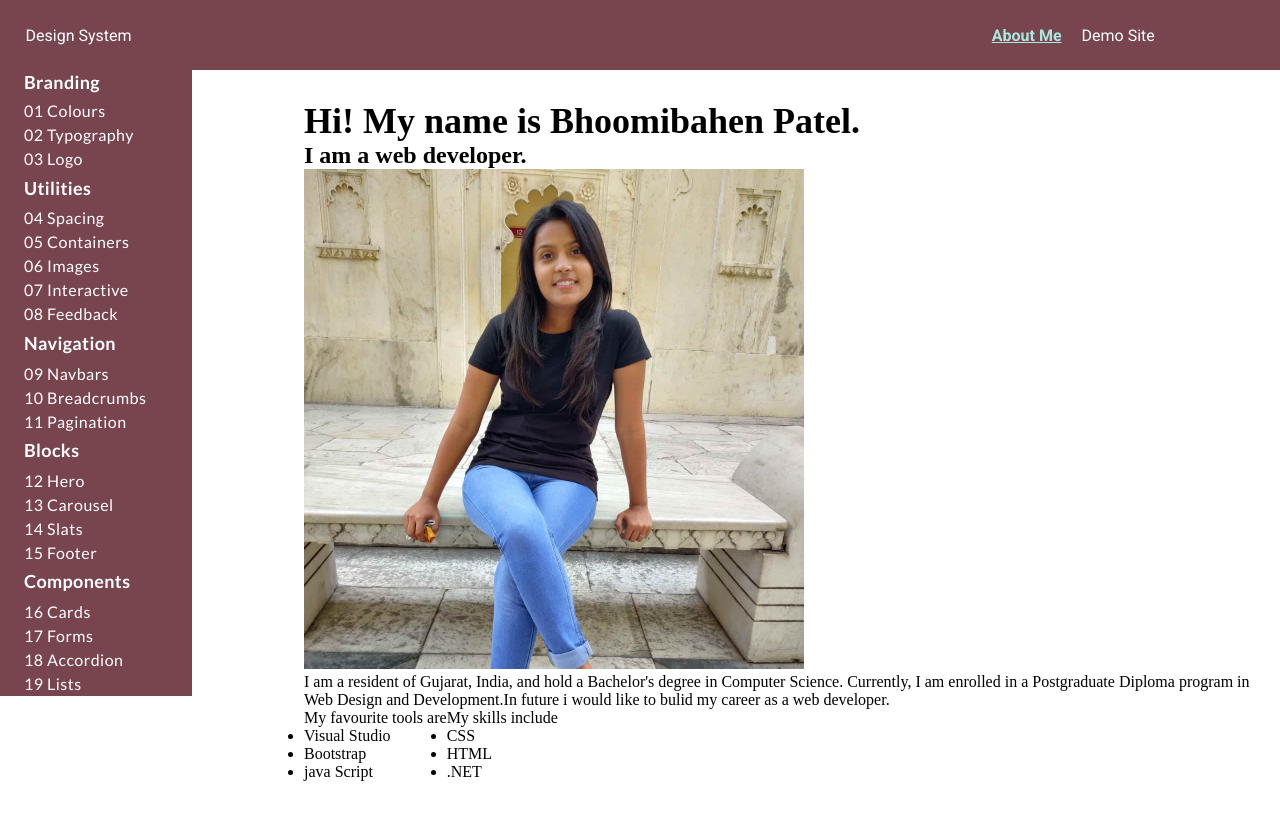
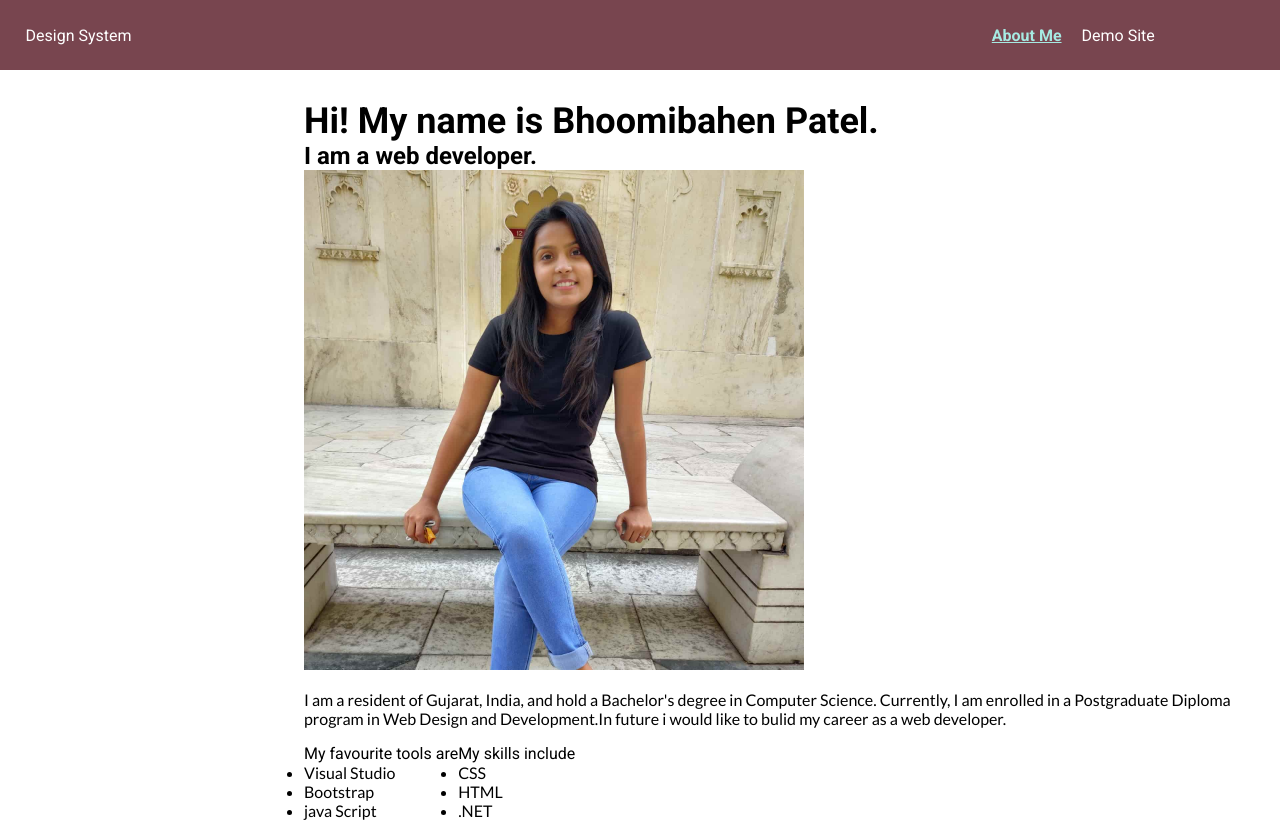
Before and after one commit to nic-dgl309-2024WI/design-system-Bhoomi3637, a plain HTML site: page about-me.html in a window 1280 px wide. Drawn offline with Linux system fonts and the light colour scheme.

Commit message:
Add font family and spacing classes to aboutme

```diff
--- a/about-me.html
+++ b/about-me.html
@@ -33,56 +33,7 @@
         </div>
       </div>
       <!-- Side Bar -->
-      <div class="side__bar u-ff-Lato l-pl-1_5">
-        <ul>
-          <h3 class="sidebar__heading lh-heading u-ls-heading">Branding</h3>
-          <div class="u-lh-body u-ls-body">
-            <li><a href="color.html">01 Colours</a></li>
-            <li><a href="typography.html">02 Typography</a></li>
-            <li><a href="">03 Logo</a></li>
-          </div>
-        </ul>
 
-        <ul>
-          <h3 class="sidebar__heading u-lh-heading u-ls-heading">Utilities</h3>
-          <div class="u-lh-body u-ls-body">
-            <li><a href="spacing.html">04 Spacing </a></li>
-            <li><a href="containers.html">05 Containers </a></li>
-            <li><a href="">06 Images </a></li>
-            <li><a href="">07 Interactive </a></li>
-            <li><a href="">08 Feedback </a></li>
-          </div>
-        </ul>
-
-        <ul>
-          <h3 class="sidebar__heading u-lh-heading u-ls-heading">Navigation</h3>
-          <div class="u-lh-body u-ls-body">
-            <li><a href="">09 Navbars </a></li>
-            <li><a href="">10 Breadcrumbs </a></li>
-            <li><a href="">11 Pagination </a></li>
-          </div>
-        </ul>
-
-        <ul>
-          <h3 class="sidebar__heading u-lh-heading u-ls-heading">Blocks</h3>
-          <div class="u-lh-body u-ls-body">
-            <li><a href="">12 Hero </a></li>
-            <li><a href="">13 Carousel </a></li>
-            <li><a href="">14 Slats </a></li>
-            <li><a href="">15 Footer </a></li>
-          </div>
-        </ul>
-
-        <ul>
-          <h3 class="sidebar__heading u-lh-heading u-ls-heading">Components</h3>
-          <div class="u-lh-body u-ls-body">
-            <li><a href="">16 Cards </a></li>
-            <li><a href="">17 Forms </a></li>
-            <li><a href="">18 Accordion </a></li>
-            <li><a href="">19 Lists </a></li>
-          </div>
-        </ul>
-      </div>
       <!-- Mobile Navbar -->
       <div class="navbar__mobile u-ff-Roboto">
         <a href="index.html">Design System</a>
@@ -159,8 +110,8 @@
     </nav>
     <!-- add your name -->
     <main class="main-content l-pl-19 l-pt-6_5">
-    <h1>Hi! My name is Bhoomibahen Patel.</h1>
-    <h2>I am a web developer.</h2>
+    <h1 class="l-mt-2_5 l-pt-2 u-ff-Roboto">Hi! My name is Bhoomibahen Patel.</h1>
+    <h2 class="u-ff-Roboto">I am a web developer.</h2>
     <!-- add your portrait photo -->
     <img
       src="images/my_image.jpg"
@@ -168,16 +119,16 @@
       style="width: 500px; height: 500px"
     />
     <!-- add a short biography. Include where you are from, your education background, your current program, and something interesting about yourself. -->
-    <p>
+    <p class="l-my-1 u-ff-Lato">
       I am a resident of Gujarat, India, and hold a Bachelor's degree in
       Computer Science. Currently, I am enrolled in a Postgraduate Diploma
       program in Web Design and Development.In future i would like to bulid my
       career as a web developer.
     </p>
     <!-- add a list of your favourite web development tools. -->
-    <div class="l-flex">
+    <div class="l-flex l-fgap-20 u-ff-Lato">
       <div>
-    <p>My favourite tools are</p>
+    <p class="u-ff-Roboto">My favourite tools are</p>
     <ul>
       <li>Visual Studio</li>
       <li>Bootstrap</li>
@@ -186,7 +137,7 @@
     </div>
     <!-- add a list of your strongest web development skills. -->
     <div>
-    <p>My skills include</p>
+    <p class="u-ff-Roboto">My skills include</p>
     <ul>
       <li>CSS</li>
       <li>HTML</li>
```
